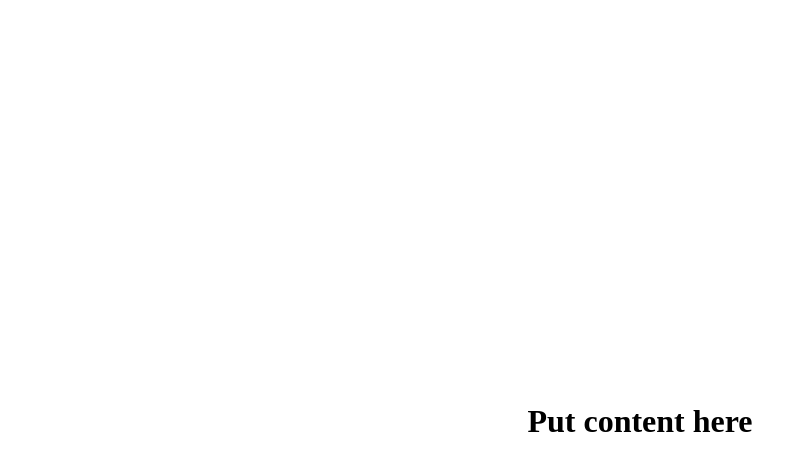
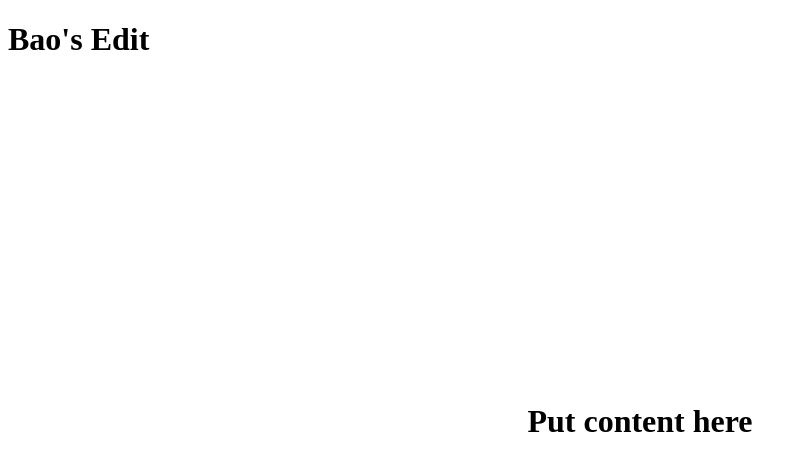
Before and after one commit to Snowflake-Revols/revol-github-lab, a plain HTML site: page index.html in a window 1280 px wide. Shown: the whole page, without its empty margins (0-807 px from the left). Drawn offline with Linux system fonts and the light colour scheme.

Commit message:
Made changes to title and content above current content

```diff
--- a/index.html
+++ b/index.html
@@ -1,9 +1,12 @@
 <!doctype html>
 <html>
   <head>
-    <title>The Title</title>
+    <title>Non-Colliding Title</title>
   </head>
   <body>
+    <header>
+      <h1>Bao's Edit</h1>
+  </header>
     <H1 style="position:absolute;top:50%;left:50%;transform:translate(-50%, -50%)">Put content here
   </body>
 </html>
```
